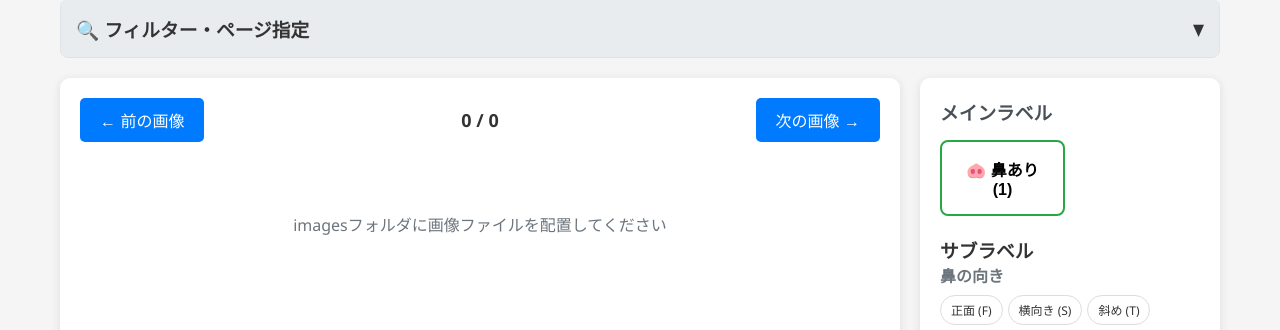
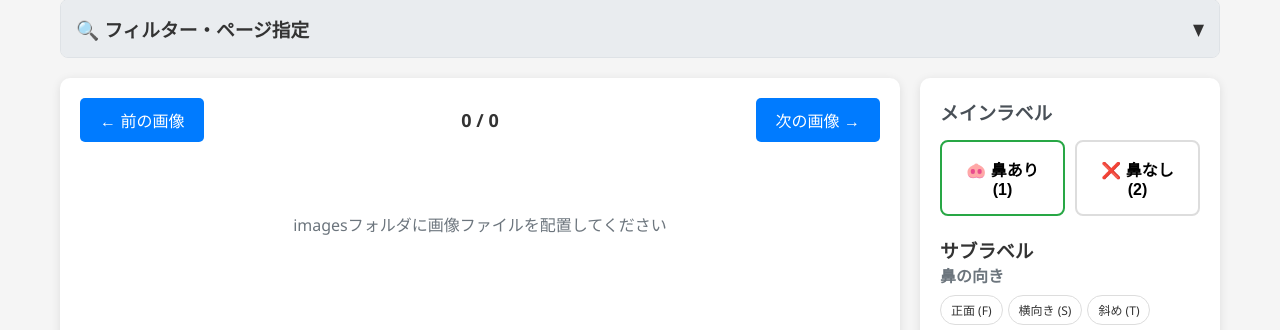
Before and after one commit to abe-masafumi/dog-nose-labeling-admin, a Flask app: page / in a window 1280 px wide. Shown: the part 174-504 px from the top of the page. Run offline with Flask 3, Linux system fonts and the light colour scheme; data that the repository does not hold is empty.

Commit message:
feat: non_noseメインラベルの復活
- メインラベリング画面にnon_noseボタンを追加
- キーボードショートカット「2」でnon_noseラベル選択機能を復元
- レビュー画面のフィルターにnon_noseオプションを追加
- モーダル編集でnon_noseラベル選択機能を復元
- 全ての機能をブラウザテストで動作確認済み

Co-Authored-By: 安倍将史 <masa455.wv@gmail.com>

```diff
--- a/templates/index.html
+++ b/templates/index.html
@@ -658,6 +658,9 @@
                         <button class="label-button nose" onclick="setMainLabel('nose')">
                             🐽 鼻あり (1)
                         </button>
+                        <button class="label-button non-nose" onclick="setMainLabel('non_nose')">
+                            ❌ 鼻なし (2)
+                        </button>
                     </div>
                 </div>
 
@@ -1083,6 +1086,9 @@
                 case '1':
                     setMainLabel('nose');
                     break;
+                case '2':
+                    setMainLabel('non_nose');
+                    break;
                 case 'f':
                 case 'F':
                     toggleSubLabel('front');
--- a/templates/review.html
+++ b/templates/review.html
@@ -440,6 +440,7 @@
                 <h4>メインラベル</h4>
                 <div class="filter-options" id="mainLabelFilters">
                     <div class="filter-option" data-value="nose">🐽 鼻あり</div>
+                    <div class="filter-option" data-value="non_nose">❌ 鼻なし</div>
                 </div>
             </div>
 
@@ -536,6 +537,7 @@
                         <h4>メインラベル</h4>
                         <div class="modal-label-options" id="modalMainLabels">
                             <div class="modal-label-option" data-value="nose">🐽 鼻あり</div>
+                            <div class="modal-label-option" data-value="non_nose">❌ 鼻なし</div>
                         </div>
                     </div>
 
```
